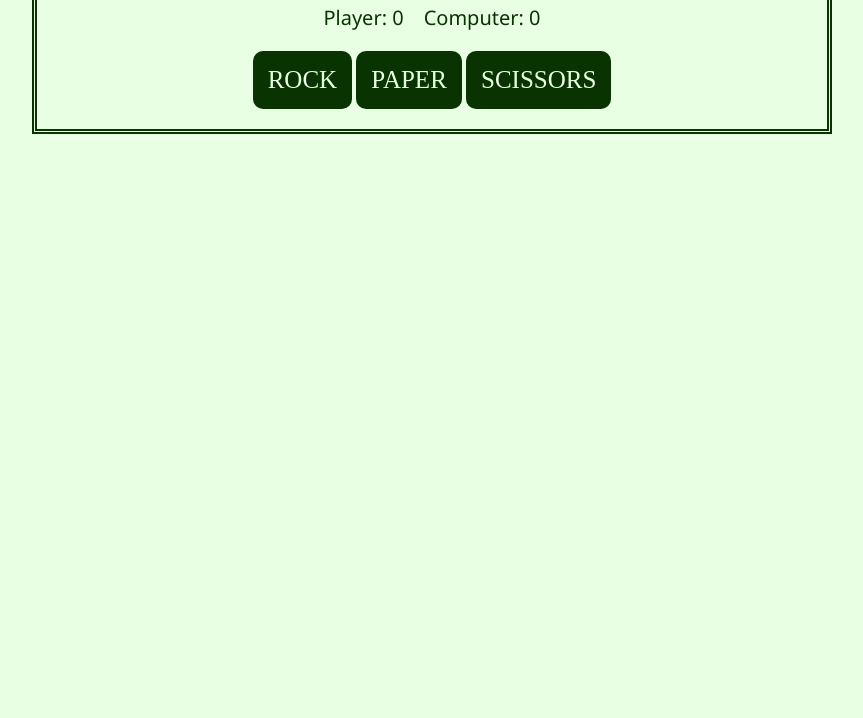
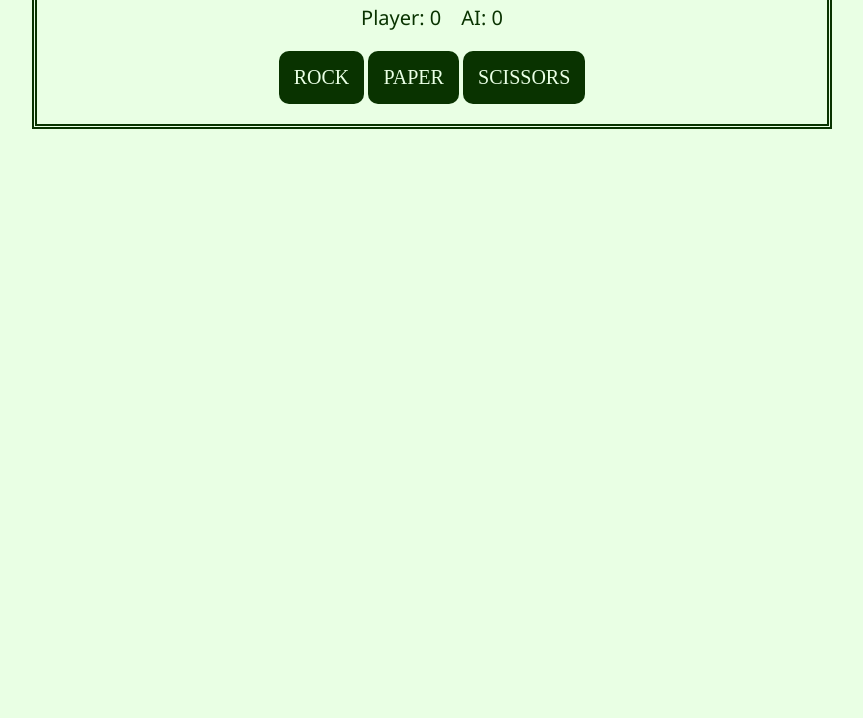
Before and after one commit to AlanEnar/rockpaperscissors, a plain HTML site: page index.html in a window 1280 px wide. Shown: the part 82-800 px from the top of the page, without its empty margins (208-1071 px from the left). Drawn offline with Linux system fonts and the light colour scheme.

Commit message:
Tweak a few UX things

```diff
--- a/index.html
+++ b/index.html
@@ -13,7 +13,7 @@
 
             <div id="results">
                 <div id="player-score">Player: 0</div>
-                <div id="computer-score">Computer: 0</div>
+                <div id="computer-score">AI: 0</div>
             </div>
 
             <div id="move-btns">
--- a/styles.css
+++ b/styles.css
@@ -28,7 +28,7 @@ button {
     color: #e9ffe4;
     border: none;
     font-family: 'Times New Roman', Times, serif;
-    font-size: 25px;
+    font-size: 20px;
     padding: 15px;
     border-radius: 10px;
 }
```
